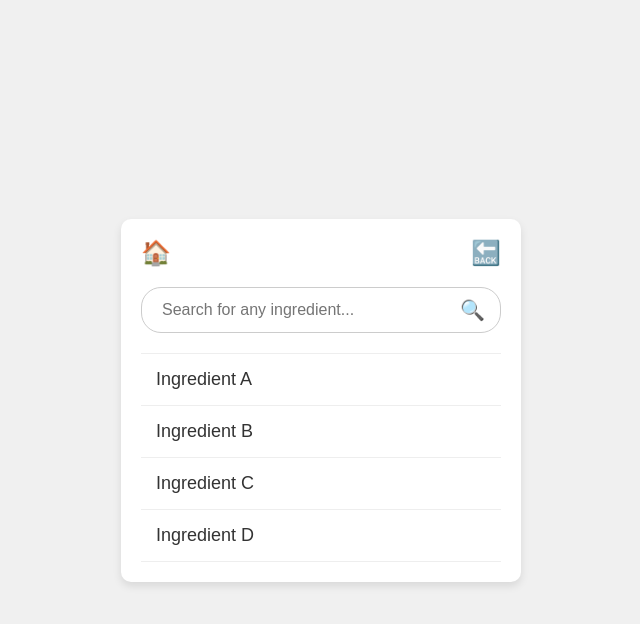
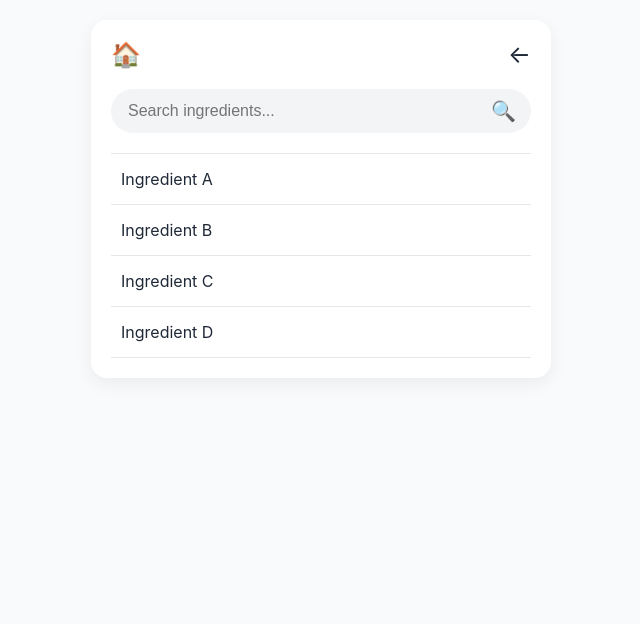
Before and after one commit to GalacticEagle-419/CAC_2026, a plain HTML site: page search.html in a window 1280 px wide. Shown: the whole page, without its empty margins (319-959 px from the left). Drawn offline with Linux system fonts and the light colour scheme.

Commit message:
Update search.html

```diff
--- a/search.html
+++ b/search.html
@@ -5,25 +5,34 @@
   <meta name="viewport" content="width=device-width, initial-scale=1.0">
   <title>Search Ingredients</title>
   <style>
+    :root {
+      --bg: #f9fafb;
+      --card: #ffffff;
+      --text-dark: #1f2937;
+      --text-light: #6b7280;
+      --accent: #34d399;
+      --border: #e5e7eb;
+    }
+
     body {
-            font-family: sans-serif;
+      font-family: 'Inter', sans-serif;
+      margin: 0;
+      background: var(--bg);
       display: flex;
       justify-content: center;
-            align-items: center;
-            min-height: 100vh;
-            margin: 0;
-            background-color: #f0f0f0;
+      align-items: flex-start;
+      padding: 20px;
     }
+
     .container {
       width: 100%;
-            max-width: 400px;
+      max-width: 420px;
+      background: var(--card);
+      border-radius: 16px;
       padding: 20px;
-            box-sizing: border-box;
-            background-color: #ffffff;
-            border-radius: 10px;
-            box-shadow: 0 4px 8px rgba(0, 0, 0, 0.1);
-            text-align: center;
+      box-shadow: 0 6px 18px rgba(0,0,0,0.06);
     }
+
     .header {
       display: flex;
       justify-content: space-between;
@@ -31,47 +40,46 @@
       margin-bottom: 20px;
     }
     .header a {
+      font-size: 24px;
       text-decoration: none;
-            color: #555;
-            font-size: 24px;
+      color: var(--text-dark);
     }
+
     .search-bar {
       display: flex;
       align-items: center;
-            border: 1px solid #ccc;
-            border-radius: 20px;
-            padding: 8px 15px;
+      background: #f3f4f6;
+      border-radius: 30px;
+      padding: 10px 15px;
       margin-bottom: 20px;
     }
     .search-bar input {
       flex-grow: 1;
       border: none;
+      background: transparent;
+      font-size: 16px;
       outline: none;
-            font-size: 16px;
-            padding: 5px;
+      color: var(--text-dark);
     }
     .search-icon {
       font-size: 20px;
-            color: #888;
-            margin-left: 10px;
+      color: var(--text-light);
     }
+
     .ingredient-list {
-            text-align: left;
+      border-top: 1px solid var(--border);
     }
     .ingredient-item {
       display: block;
-            padding: 15px;
-            border-bottom: 1px solid #eee;
-            color: #333;
+      padding: 15px 10px;
+      border-bottom: 1px solid var(--border);
+      color: var(--text-dark);
       text-decoration: none;
-            font-size: 18px;
-            transition: background-color 0.2s;
+      font-size: 16px;
+      transition: background 0.2s;
     }
     .ingredient-item:hover {
-            background-color: #f9f9f9;
-        }
-        .ingredient-item:first-child {
-            border-top: 1px solid #eee;
+      background: #f9fafb;
     }
   </style>
 </head>
@@ -79,26 +87,18 @@
   <div class="container">
     <div class="header">
       <a href="index.html">🏠</a>
-            <a href="#" onclick="history.back()">🔙</a>
+      <a href="#" onclick="history.back()">←</a>
     </div>
     <div class="search-bar">
-            <input type="text" placeholder="Search for any ingredient...">
+      <input type="text" placeholder="Search ingredients...">
       <span class="search-icon">🔍</span>
     </div>
 
     <div class="ingredient-list">
-            <a href="ingredient-x.html" class="ingredient-item">
-                Ingredient A
-            </a>
-            <a href="ingredient-x.html" class="ingredient-item">
-                Ingredient B
-            </a>
-            <a href="ingredient-x.html" class="ingredient-item">
-                Ingredient C
-            </a>
-            <a href="ingredient-x.html" class="ingredient-item">
-                Ingredient D
-            </a>
+      <a href="ingredient-x.html" class="ingredient-item">Ingredient A</a>
+      <a href="ingredient-x.html" class="ingredient-item">Ingredient B</a>
+      <a href="ingredient-x.html" class="ingredient-item">Ingredient C</a>
+      <a href="ingredient-x.html" class="ingredient-item">Ingredient D</a>
     </div>
   </div>
 </body>
```
Lines whose indentation alone changed are shown as unchanged.
